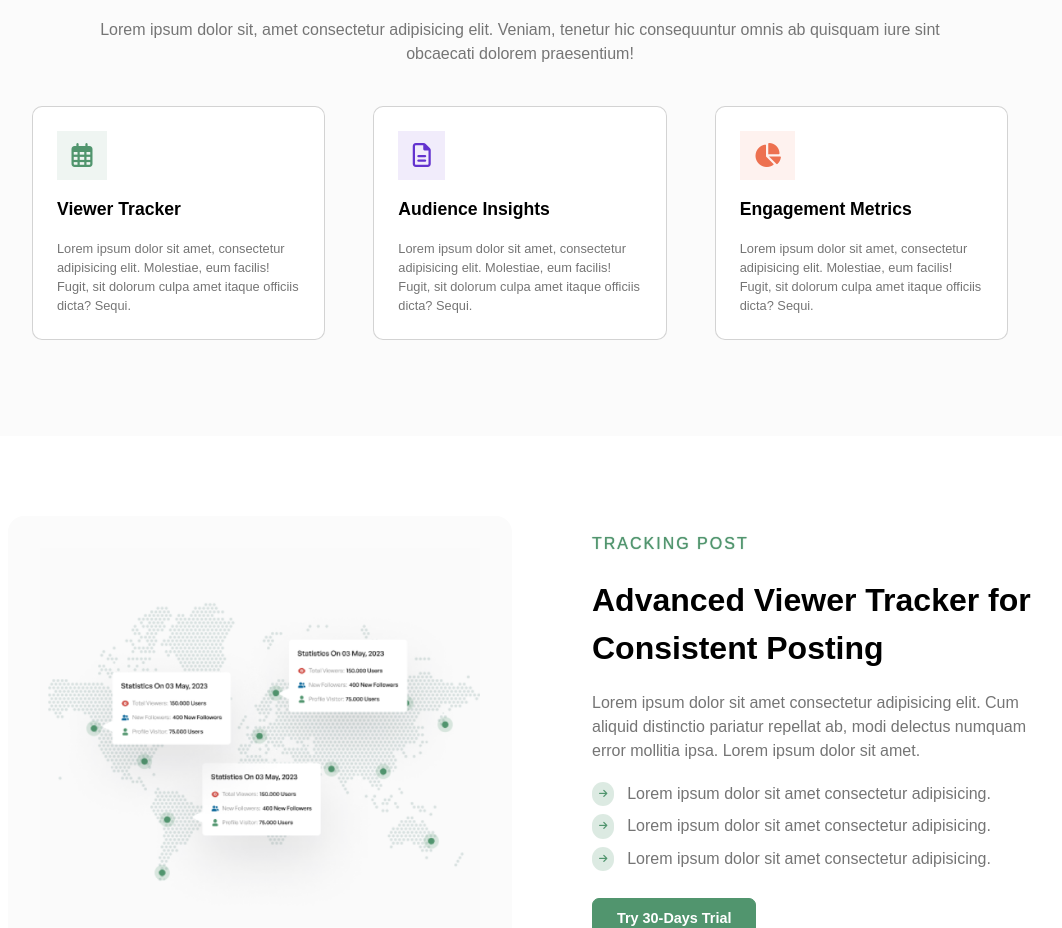
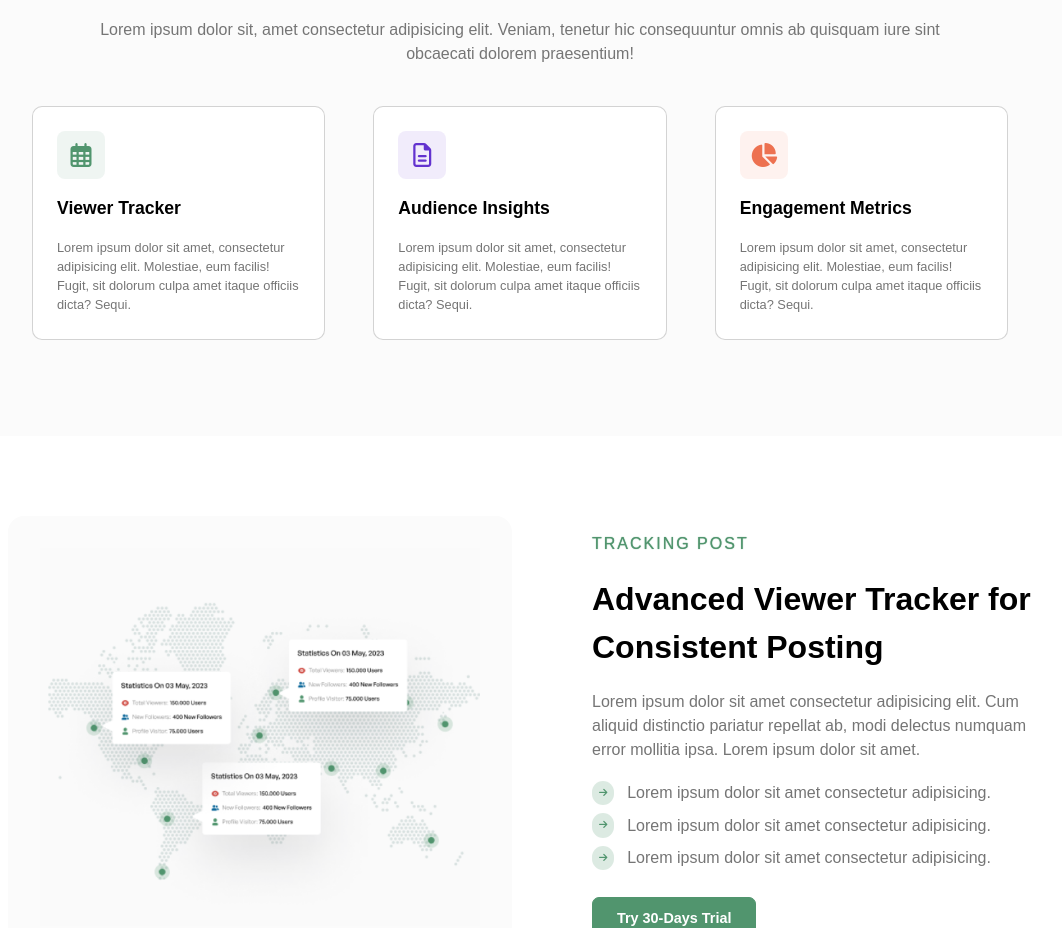
Before and after one commit to vilay1702/landing-page-1, a website: page index.html in a window 1280 px wide. Shown: the part 1100-2028 px from the top of the page, without its empty margins (120-1182 px from the left). Drawn offline with Linux system fonts and the light colour scheme.

Commit message:
updated about card icons

```diff
--- a/style.scss
+++ b/style.scss
@@ -228,8 +228,11 @@ nav {
   > .card-icon {
     display: inline;
     font-size: 1.5rem;
-    padding: 0.4rem 0.9rem;
-    width: min-content;
+    height: 3rem;
+    width: 3rem;
+    display: grid;
+    place-items: center;
+    border-radius: 0.5rem;
   }
 }
 
```
Also changed, not shown: style.css, 1 other file.
